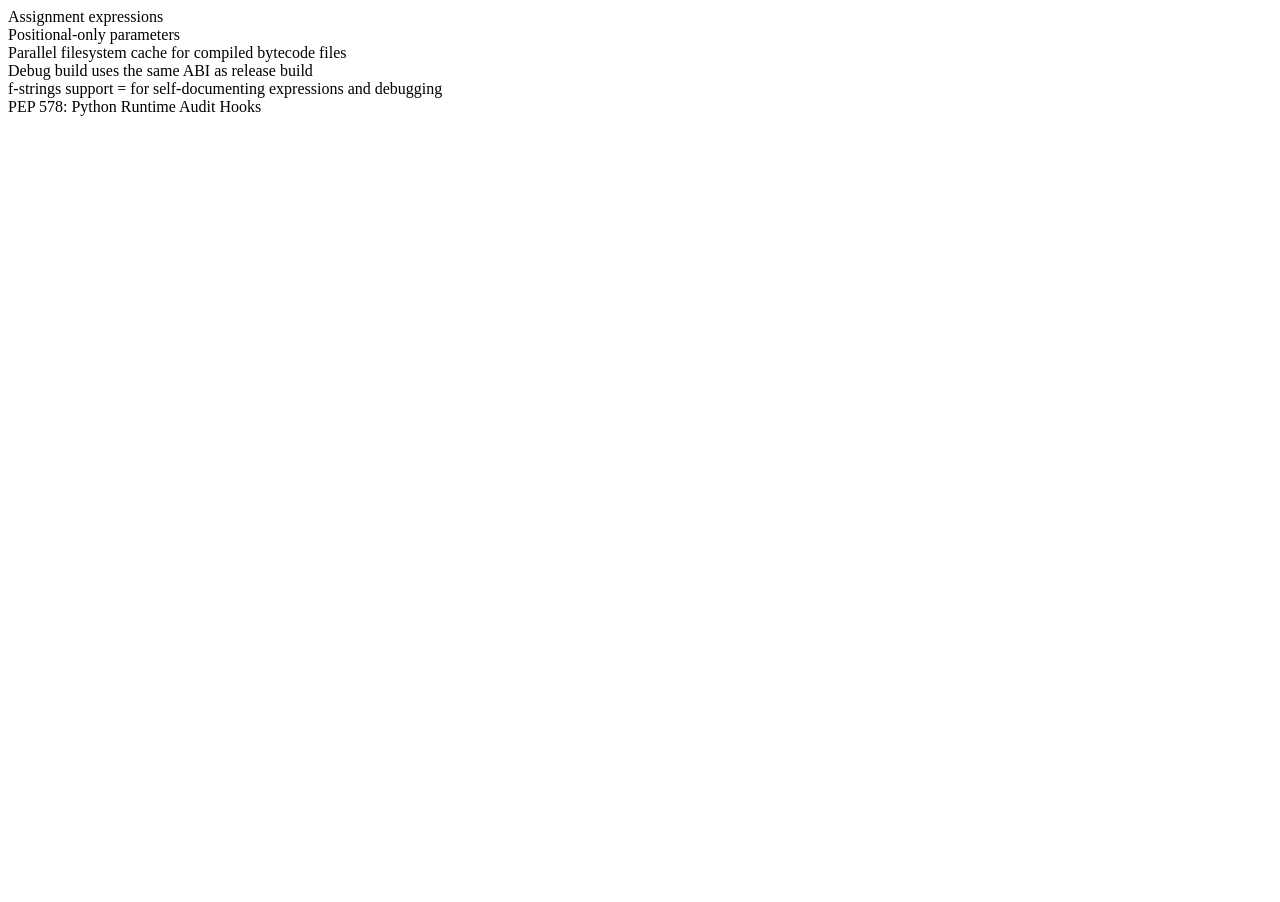
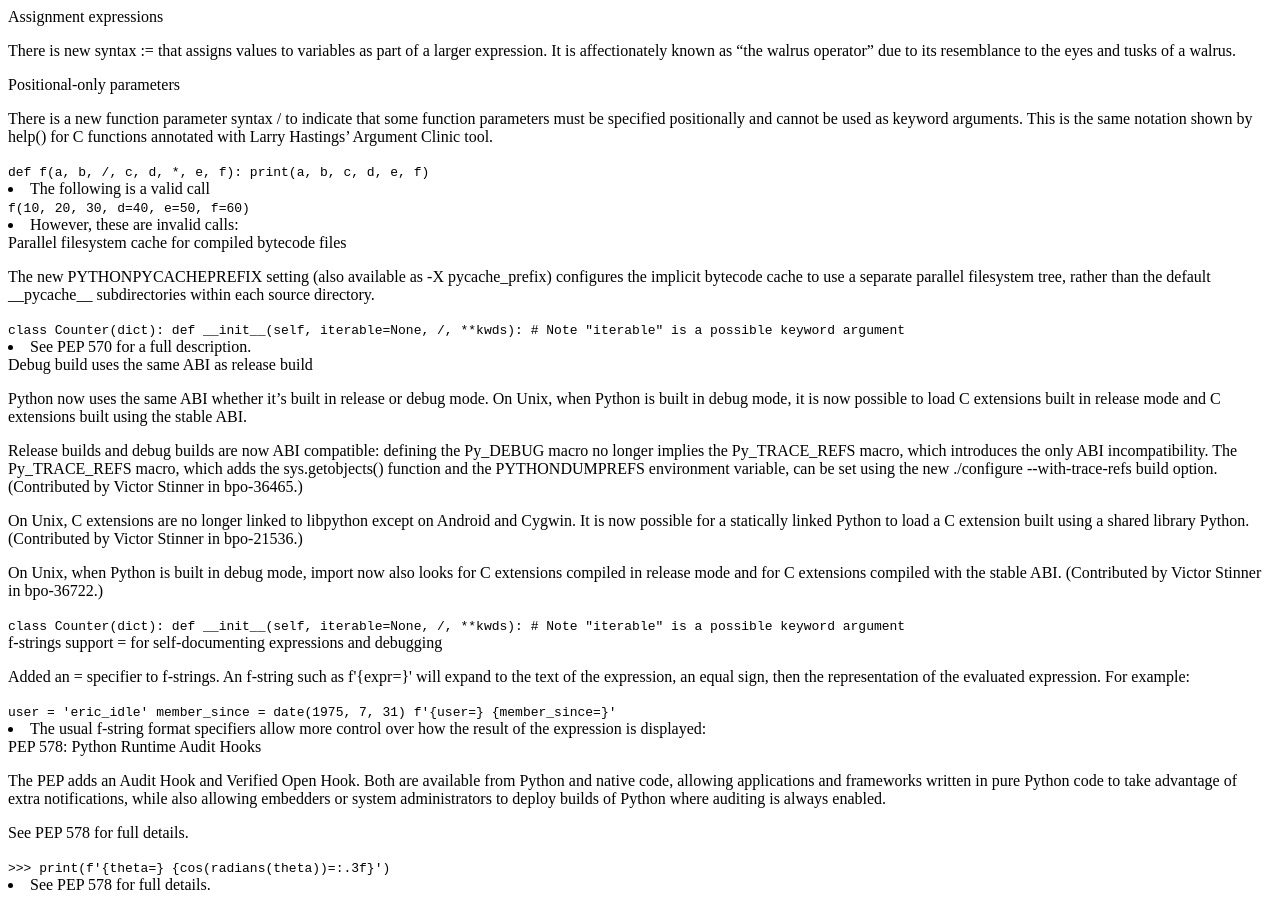
Before and after one commit to carreraprogrammer/IsaiasDanielT-D, a plain HTML site: page index.html in a window 1280 px wide. Before the commit the page ends 800 px from the top, so only its background shows below. Drawn offline with Linux system fonts and the light colour scheme.

Commit message:
from step5 to step 8

```diff
--- a/index.html
+++ b/index.html
@@ -1,31 +1,124 @@
 <!DOCTYPE html>
 <html lang="en" dir="ltr">
   <head>
-    <meta charset="utf-8">
-    <link rel ="stylesheet" href="styles.css">
+    <meta charset="utf-8" />
+    <link rel="stylesheet" href="styles.css" />
     <title>What's new In Python 3.8 || technical documentation</title>
   </head>
   <body>
-   <!-- HERE THE CONTENT STARTS -->
+    <!-- HERE THE CONTENT STARTS -->
+    <div class="navbar">
+      <nav id="navbar"></nav>
+    </div>
+    <main id="main-doc">
+      <section id=" Assignment_expressionsclass" class="main-section">
+        <header>Assignment expressions</header>
+        <p>
+          There is new syntax := that assigns values to variables as part of a
+          larger expression. It is affectionately known as “the walrus operator”
+          due to its resemblance to the eyes and tusks of a walrus.
+        </p>
+      </section>
+      <section id="Positional-only_parameters" class="main-section">
+        <header>Positional-only parameters</header>
+        <p>
+          There is a new function parameter syntax / to indicate that some
+          function parameters must be specified positionally and cannot be used
+          as keyword arguments. This is the same notation shown by help() for C
+          functions annotated with Larry Hastings’ Argument Clinic tool.
+        </p>
+        <code>def f(a, b, /, c, d, *, e, f): print(a, b, c, d, e, f)</code>
+        <li>The following is a valid call</li>
+        <code>f(10, 20, 30, d=40, e=50, f=60) </code>
+        <li>However, these are invalid calls:</li>
+      </section>
+      <section
+        id="Parallel_filesystem_cache_for_compiled_bytecode_files"
+        class="main-section"
+      >
+        <header>Parallel filesystem cache for compiled bytecode files</header>
+        <p>
+          The new PYTHONPYCACHEPREFIX setting (also available as -X
+          pycache_prefix) configures the implicit bytecode cache to use a
+          separate parallel filesystem tree, rather than the default __pycache__
+          subdirectories within each source directory.
+        </p>
+        <code
+          >class Counter(dict): def __init__(self, iterable=None, /, **kwds): #
+          Note "iterable" is a possible keyword argument
+        </code>
+        <li>See PEP 570 for a full description.</li>
+      </section>
+      <section
+        id="Debug_build_uses_the_same_ABI_as_release_build"
+        class="main-section"
+      >
+        <header>Debug build uses the same ABI as release build</header>
+        <p>
+          Python now uses the same ABI whether it’s built in release or debug
+          mode. On Unix, when Python is built in debug mode, it is now possible
+          to load C extensions built in release mode and C extensions built
+          using the stable ABI.
+        </p>
+        <p>
+          Release builds and debug builds are now ABI compatible: defining the
+          Py_DEBUG macro no longer implies the Py_TRACE_REFS macro, which
+          introduces the only ABI incompatibility. The Py_TRACE_REFS macro,
+          which adds the sys.getobjects() function and the PYTHONDUMPREFS
+          environment variable, can be set using the new ./configure
+          --with-trace-refs build option. (Contributed by Victor Stinner in
+          bpo-36465.)
+        </p>
+        <p>
+          On Unix, C extensions are no longer linked to libpython except on
+          Android and Cygwin. It is now possible for a statically linked Python
+          to load a C extension built using a shared library Python.
+          (Contributed by Victor Stinner in bpo-21536.)
+        </p>
+        <p>
+          On Unix, when Python is built in debug mode, import now also looks for
+          C extensions compiled in release mode and for C extensions compiled
+          with the stable ABI. (Contributed by Victor Stinner in bpo-36722.)
+        </p>
+        <code
+          >class Counter(dict): def __init__(self, iterable=None, /, **kwds): #
+          Note "iterable" is a possible keyword argument</code
+        >
+      </section>
+      <section
+        id="f-strings_support_=_for_self-documenting_expressions_and_debugging"
+        class="main-section"
+      >
+        <header>
+          f-strings support = for self-documenting expressions and debugging
+        </header>
+        <p>
+          Added an = specifier to f-strings. An f-string such as f'{expr=}' will
+          expand to the text of the expression, an equal sign, then the
+          representation of the evaluated expression. For example:
+        </p>
+        <code
+          >user = 'eric_idle' member_since = date(1975, 7, 31) f'{user=}
+          {member_since=}'</code
+        >
+        <li>
+          The usual f-string format specifiers allow more control over how the
+          result of the expression is displayed:
+        </li>
+      </section>
+      <section id="PEP_578:_Python_Runtime_Audit_Hooks" class="main-section">
+        <header>PEP 578: Python Runtime Audit Hooks</header>
+        <p>
+          The PEP adds an Audit Hook and Verified Open Hook. Both are available
+          from Python and native code, allowing applications and frameworks
+          written in pure Python code to take advantage of extra notifications,
+          while also allowing embedders or system administrators to deploy
+          builds of Python where auditing is always enabled.
+        </p>
 
-    <main id= "main-doc">
-      <section id=" Assignment_expressionsclass" class = "main-section">
-        <header> Assignment expressions </header>
-      </section>
-      <section id= "Positional-only_parameters" class = "main-section">
-        <header> Positional-only parameters </header>
-      </section>
-      <section id= "Parallel_filesystem_cache_for_compiled_bytecode_files" class = "main-section">
-        <header>Parallel filesystem cache for compiled bytecode files</header>
-      </section>
-      <section id= "Debug_build_uses_the_same_ABI_as_release_build" class = "main-section">
-        <header>Debug build uses the same ABI as release build</header>
-      </section>
-      <section id="f-strings_support_=_for_self-documenting_expressions_and_debugging"class = "main-section">
-        <header>f-strings support = for self-documenting expressions and debugging</header>
-      </section>
-      <section  id= "PEP_578:_Python_Runtime_Audit_Hooks" class = "main-section">
-        <header>PEP 578: Python Runtime Audit Hooks</header>
+        <p>See PEP 578 for full details.</p>
+        <code>>>> print(f'{theta=} {cos(radians(theta))=:.3f}') </code>
+        <li>See PEP 578 for full details.</li>
       </section>
     </main>
   </body>
```
